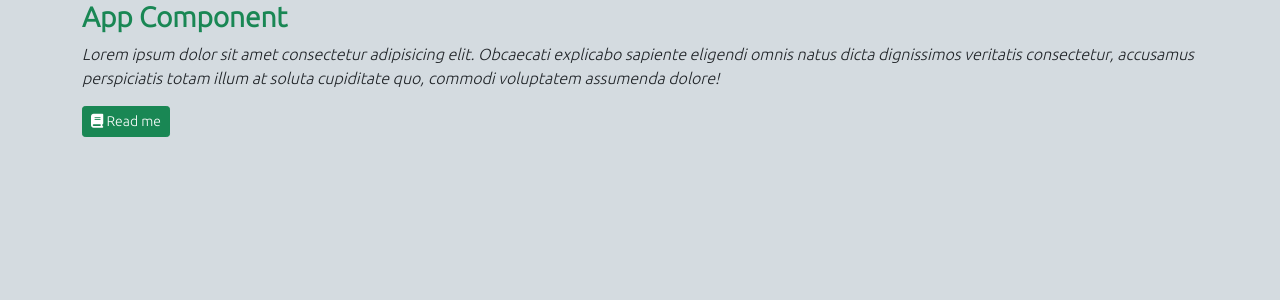
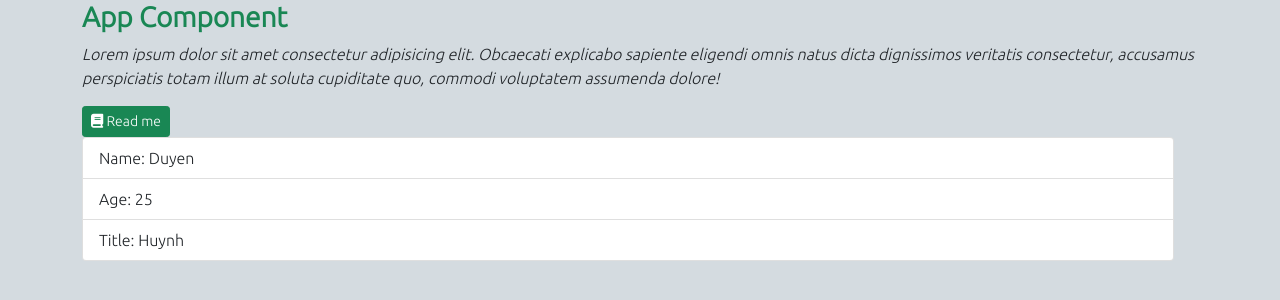
Before and after one commit to htduyen/first-react-app-typescript, a React (Create React App) app: page / in a window 1280 px wide. Shown: the top 300 px of the page. Built offline with nearby package versions, Linux system fonts and the light colour scheme.

Commit message:
Create Customer component and generate

```diff
--- a/package.json
+++ b/package.json
@@ -11,6 +11,7 @@
     "@types/node": "^16.11.29",
     "@types/react": "^18.0.7",
     "@types/react-dom": "^18.0.0",
+    "boostrap": "^2.0.0",
     "bootstrap": "^5.1.3",
     "react": "^18.0.0",
     "react-dom": "^18.0.0",
--- a/src/App.tsx
+++ b/src/App.tsx
@@ -1,5 +1,6 @@
 import React from 'react';
 import './App.css';
+import Customer from './components/Customer';
 
 function App() {
   return (
@@ -8,14 +9,23 @@ function App() {
         <div className="grid">
           <div className="row">
             <div className="col">
-               <div className="h3 fw-bold text-success">
-                    App Component
-               </div>
-               <p className='fst-italic'>
-                Lorem ipsum dolor sit amet consectetur adipisicing elit. Obcaecati explicabo sapiente eligendi omnis natus dicta dignissimos veritatis consectetur, accusamus perspiciatis totam illum at soluta cupiditate quo, commodi voluptatem assumenda dolore!
+              <div className="h3 fw-bold text-success">App Component</div>
+              <p className="fst-italic">
+                Lorem ipsum dolor sit amet consectetur adipisicing elit.
+                Obcaecati explicabo sapiente eligendi omnis natus dicta
+                dignissimos veritatis consectetur, accusamus perspiciatis totam
+                illum at soluta cupiditate quo, commodi voluptatem assumenda
+                dolore!
               </p>
               <button className="btn btn-success btn-sm">
-                 <i className='fa fa-book'/> Read me </button>
+                <i className="fa fa-book" /> Read me
+              </button>
+            </div>
+
+            <div className="row">
+              <div className="col">
+                <Customer name='Duyen' age={25} title='Huynh'/>
+              </div>
             </div>
           </div>
         </div>
--- a/src/components/Customer.tsx
+++ b/src/components/Customer.tsx
@@ -1,11 +1,29 @@
-import React from "react";
+import React from 'react';
 
-let Customer:React.FC = () => {
+
+interface IProps {
+    name?: string;
+    age?: number;
+    title?: string;
+};
+
+let Customer:React.FC<IProps> = ({name , age , title}) => {
+    console.log(name, age, title)
     return(
         <React.Fragment>
-            <h2>Customer Component</h2>
+            <ul className="list-group">
+                <li className="list-group-item">
+                    Name: {name}
+                </li>
+                <li className="list-group-item">
+                    Age: {age}
+                </li>
+                <li className="list-group-item">
+                    Title: {title}
+                </li>
+            </ul>
         </React.Fragment>
     )
-}
+};
 
-export default Customer
+export default Customer;
```
Also changed, not shown: 2 other files (tests, documents, lock files or other folders). Lines whose indentation alone changed are shown as unchanged.
